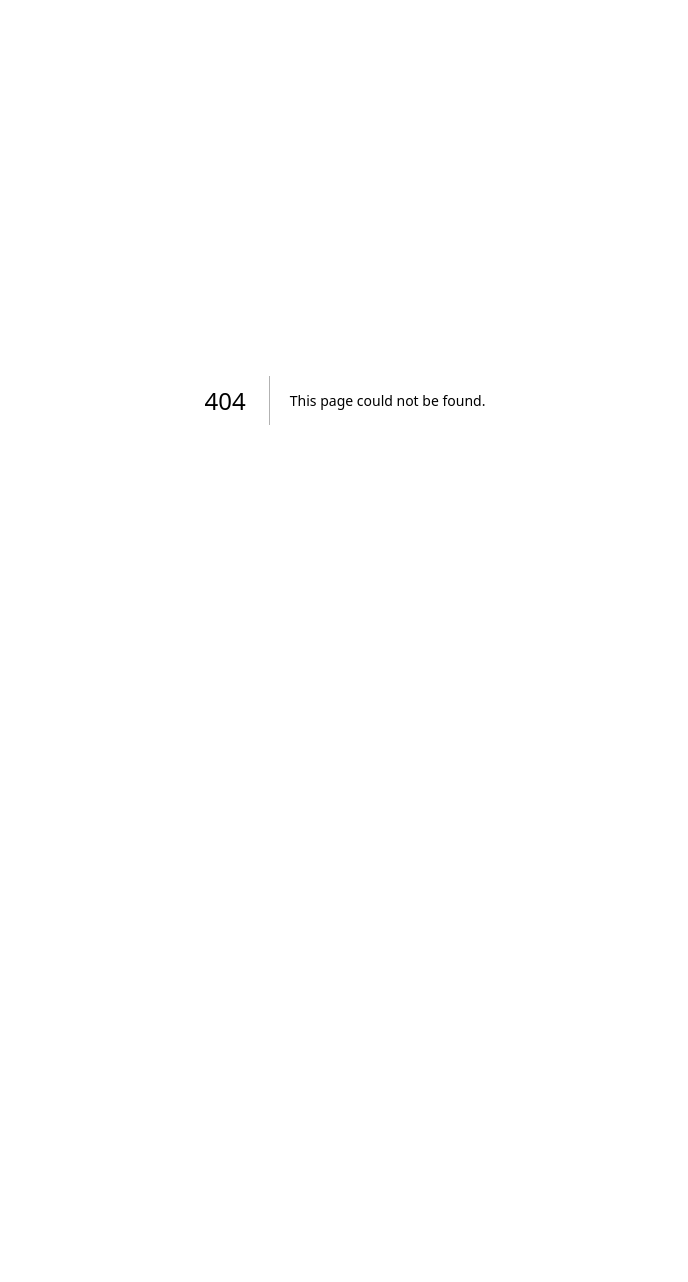
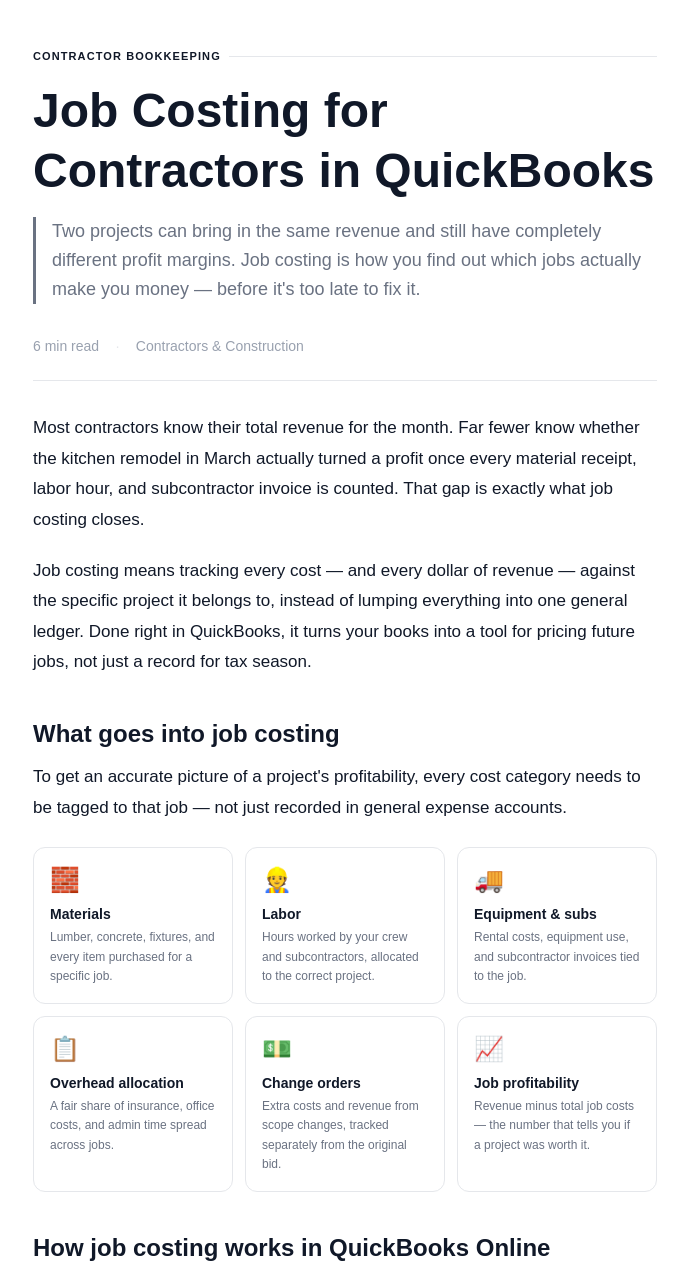
Before and after one commit to mmaa12344/mimap-website, a Next.js app: page /blog/job-costing-for-contractors-quickbooks in a window 1280 px wide. Before the commit this address had no page. Shown: the top 1282 px of the page, without its empty margins (295-983 px from the left). Before the commit the page ends 800 px from the top, so only its background shows below. Built offline with nearby package versions, Linux system fonts and the light colour scheme.

Commit message:
Update website

```diff
--- /dev/null
+++ b/app/blog/job-costing-for-contractors-quickbooks/page.js
@@ -0,0 +1,214 @@
+export const metadata = {
+  title: "Job Costing for Contractors in QuickBooks | TrueBooksHQ",
+  description:
+    "Learn how job costing works in QuickBooks and why it's essential for contractors to track profitability on every project, control costs, and price jobs correctly.",
+};
+
+const components = [
+  {
+    icon: "🧱",
+    name: "Materials",
+    desc: "Lumber, concrete, fixtures, and every item purchased for a specific job.",
+  },
+  {
+    icon: "👷",
+    name: "Labor",
+    desc: "Hours worked by your crew and subcontractors, allocated to the correct project.",
+  },
+  {
+    icon: "🚚",
+    name: "Equipment & subs",
+    desc: "Rental costs, equipment use, and subcontractor invoices tied to the job.",
+  },
+  {
+    icon: "📋",
+    name: "Overhead allocation",
+    desc: "A fair share of insurance, office costs, and admin time spread across jobs.",
+  },
+  {
+    icon: "💵",
+    name: "Change orders",
+    desc: "Extra costs and revenue from scope changes, tracked separately from the original bid.",
+  },
+  {
+    icon: "📈",
+    name: "Job profitability",
+    desc: "Revenue minus total job costs — the number that tells you if a project was worth it.",
+  },
+];
+
+export default function JobCostingContractorsArticle() {
+  return (
+    <article className="font-serifbody max-w-2xl mx-auto px-6 py-12 text-gray-900">
+
+      {/* Eyebrow */}
+      <div className="flex items-center gap-2 mb-4">
+        <p className="text-[11px] font-semibold tracking-widest uppercase text-brand-600">
+          Contractor Bookkeeping
+        </p>
+        <div className="flex-1 h-px bg-gray-200" />
+      </div>
+
+      {/* Title */}
+      <h1 className="font-playfair text-4xl md:text-5xl font-semibold leading-tight mb-4 text-gray-900">
+        Job Costing for Contractors in QuickBooks
+      </h1>
+
+      {/* Subtitle */}
+      <p className="text-lg font-light text-gray-500 leading-relaxed mb-8 border-l-[3px] border-brand-600 pl-4">
+        Two projects can bring in the same revenue and still have completely
+        different profit margins. Job costing is how you find out which jobs
+        actually make you money — before it's too late to fix it.
+      </p>
+
+      {/* Meta */}
+      <div className="flex items-center gap-4 text-sm text-gray-400 pb-6 border-b border-gray-200 mb-8">
+        <span>6 min read</span>
+        <span className="text-gray-200">·</span>
+        <span>Contractors & Construction</span>
+      </div>
+
+      {/* Intro */}
+      <p className="text-[17px] font-light leading-[1.8] mb-5">
+        Most contractors know their total revenue for the month. Far fewer
+        know whether the kitchen remodel in March actually turned a profit
+        once every material receipt, labor hour, and subcontractor invoice
+        is counted. That gap is exactly what job costing closes.
+      </p>
+
+      <p className="text-[17px] font-light leading-[1.8] mb-5">
+        Job costing means tracking every cost — and every dollar of revenue —
+        against the specific project it belongs to, instead of lumping
+        everything into one general ledger. Done right in QuickBooks, it
+        turns your books into a tool for pricing future jobs, not just a
+        record for tax season.
+      </p>
+
+      {/* Section */}
+      <h2 className="font-playfair text-2xl font-semibold mt-10 mb-3 text-gray-900">
+        What goes into job costing
+      </h2>
+
+      <p className="text-[17px] font-light leading-[1.8] mb-5">
+        To get an accurate picture of a project's profitability, every cost
+        category needs to be tagged to that job — not just recorded in
+        general expense accounts.
+      </p>
+
+      {/* Components Grid */}
+      <div className="grid grid-cols-1 sm:grid-cols-2 md:grid-cols-3 gap-3 my-6">
+        {components.map((item) => (
+          <div
+            key={item.name}
+            className="bg-white border border-gray-200 rounded-xl p-4"
+          >
+            <div className="text-2xl mb-2">{item.icon}</div>
+
+            <p className="text-sm font-semibold text-gray-900 mb-1">
+              {item.name}
+            </p>
+
+            <p className="text-xs font-light text-gray-500 leading-relaxed">
+              {item.desc}
+            </p>
+          </div>
+        ))}
+      </div>
+
+      {/* Section */}
+      <h2 className="font-playfair text-2xl font-semibold mt-10 mb-3 text-gray-900">
+        How job costing works in QuickBooks Online
+      </h2>
+
+      <p className="text-[17px] font-light leading-[1.8] mb-5">
+        QuickBooks Online supports job costing through <strong>Projects</strong>
+        (or sub-customers, depending on your plan). Every job is set up as its
+        own project, and every transaction — bills, expenses, timesheets,
+        invoices — gets linked to it.
+      </p>
+
+      <ul className="list-disc pl-6 space-y-3 text-[17px] font-light leading-[1.8] mb-6">
+        <li>Each job is created as a Project or a sub-customer under the client.</li>
+        <li>Every bill, expense, and purchase is tagged to that project as it's entered.</li>
+        <li>Billable time and materials are marked so they can be invoiced back to the client.</li>
+        <li>QuickBooks generates a Profitability report showing income, costs, and margin per job.</li>
+      </ul>
+
+      <p className="text-[17px] font-light leading-[1.8] mb-5">
+        The result is a single report that shows exactly where a job stands —
+        not weeks later during reconciliation, but as the project is still
+        underway.
+      </p>
+
+      {/* Quote */}
+      <div className="bg-brand-50 border-l-4 border-brand-600 rounded-r-lg px-5 py-4 my-6">
+        <p className="text-base italic leading-[1.7] text-brand-800 m-0">
+          A job that looks profitable on the invoice can quietly lose money
+          once labor overruns and change orders are factored in. Job costing
+          is what surfaces that before you bid the next similar project.
+        </p>
+      </div>
+
+      {/* Section */}
+      <h2 className="font-playfair text-2xl font-semibold mt-10 mb-3 text-gray-900">
+        Why it matters for contractors specifically
+      </h2>
+
+      <p className="text-[17px] font-light leading-[1.8] mb-5">
+        Unlike many small businesses, contractors run several "mini-businesses"
+        at once — one per active job — each with its own crew hours, material
+        costs, and timeline. A single profit-and-loss statement for the whole
+        company hides which jobs are actually carrying the business and which
+        are draining it.
+      </p>
+
+      <p className="text-[17px] font-light leading-[1.8] mb-5">
+        Job costing also makes future bids more accurate. Once you know your
+        real cost per square foot or per crew-hour on past jobs, you can
+        price new estimates with confidence instead of guessing.
+      </p>
+
+      <hr className="border-t border-gray-200 my-8" />
+
+      {/* Section */}
+      <h2 className="font-playfair text-2xl font-semibold mt-10 mb-3 text-gray-900">
+        Common job costing mistakes to avoid
+      </h2>
+
+      <ul className="list-disc pl-6 space-y-3 text-[17px] font-light leading-[1.8] mb-6">
+        <li>Recording expenses to a general "Materials" account instead of the specific job.</li>
+        <li>Not tracking labor hours by project, only by pay period.</li>
+        <li>Forgetting to log change orders separately from the original scope.</li>
+        <li>Skipping overhead allocation, which overstates how profitable each job looks.</li>
+        <li>Reviewing job profitability only after the project closes, instead of while it's active.</li>
+      </ul>
+
+      <p className="text-[17px] font-light leading-[1.8] mb-5">
+        Setting job costing up correctly from the start — and keeping it
+        updated as the job progresses — is what turns QuickBooks from a
+        record-keeping tool into a decision-making one.
+      </p>
+
+      {/* CTA */}
+      <div className="bg-brand-900 rounded-xl px-8 py-10 mt-10 text-center">
+        <h3 className="font-playfair text-[22px] font-normal text-brand-50 mb-3">
+          Not sure if your jobs are actually profitable?
+        </h3>
+
+        <p className="text-[15px] font-light text-brand-400 mb-5">
+          TrueBooksHQ sets up and manages job costing in QuickBooks for
+          contractors across the United States, so you always know where
+          each project stands.
+        </p>
+
+        <a
+          href="https://truebookshq.com/"
+          className="inline-block bg-brand-600 hover:bg-brand-400 transition-colors duration-200 text-brand-50 text-sm font-semibold tracking-wide px-7 py-2.5 rounded-lg"
+        >
+          Contact Us →
+        </a>
+      </div>
+
+    </article>
+  );
+}
--- a/app/blog/page.js
+++ b/app/blog/page.js
@@ -18,6 +18,12 @@
     title: "Catch-Up Bookkeeping Guide",
     description:
       "Behind on your books? Here's how catch-up bookkeeping works.",
+  },
+  {
+    slug: "job-costing-for-contractors-quickbooks",
+    title: "Job Costing for Contractors in QuickBooks",
+    description:
+      "Learn how job costing works in QuickBooks and why it's essential for contractors to track profitability on every project.",
   },
 ]
 
```
